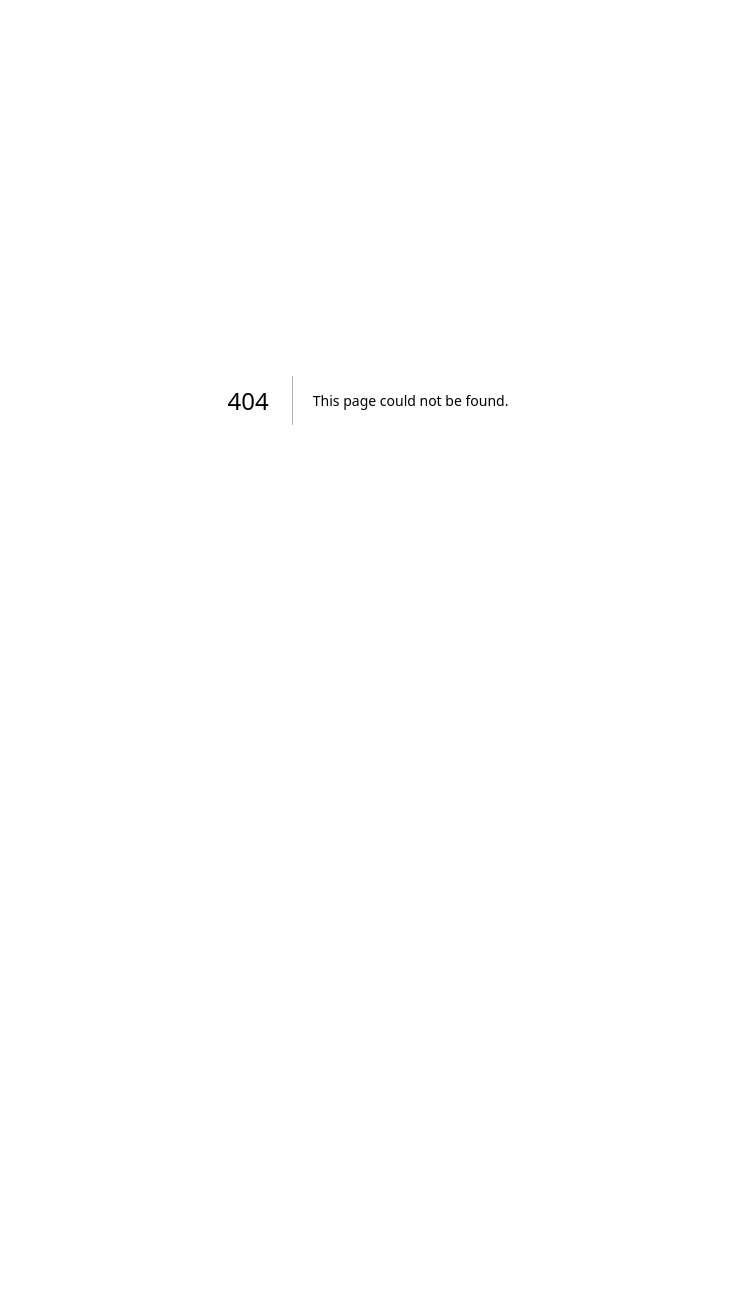
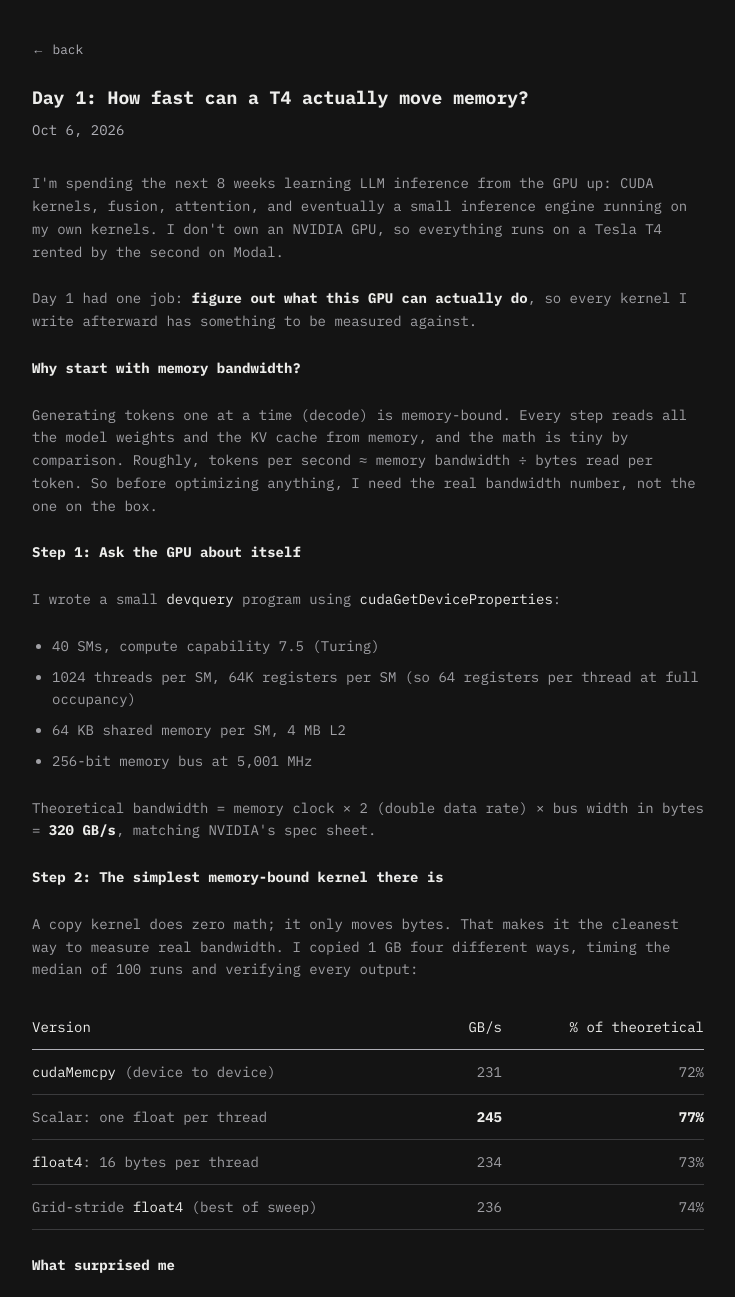
Before and after one commit to srirsatt/portfolio, a Next.js app: page /blog/t4-memory-bandwidth in a window 1280 px wide. Before the commit this address had no page. Shown: the top 1297 px of the page, without its empty margins (272-1007 px from the left). Before the commit the page ends 800 px from the top, so only its background shows below. Built offline with nearby package versions, Linux system fonts and the light colour scheme.

Commit message:
new cudainference blog post

```diff
--- a/package.json
+++ b/package.json
@@ -3,7 +3,7 @@
   "version": "0.1.0",
   "private": true,
   "scripts": {
-    "dev": "next dev",
+    "dev": "next dev --webpack",
     "build": "next build",
     "start": "next start",
     "lint": "eslint"
--- a/src/app/blog/page.tsx
+++ b/src/app/blog/page.tsx
@@ -5,6 +5,19 @@ export default function Blog() {
     <main className="builds-page">
       <div className="builds-shell">
         <h1 className="sr-only">Blog</h1>
+        <article className="mx-auto mb-10 max-w-2xl">
+          <time dateTime="2026-10-06" className="text-xs text-[var(--subtle)]">
+            Oct 6, 2026
+          </time>
+          <h2 className="mt-2 text-sm">
+            <Link href="/blog/t4-memory-bandwidth" className="underline underline-offset-4 transition-opacity hover:opacity-60">
+              Day 1: How fast can a T4 actually move memory?
+            </Link>
+          </h2>
+          <p className="mt-3 text-sm leading-relaxed text-[var(--muted)]">
+            Starting eight weeks of learning LLM inference from the GPU up by measuring real memory bandwidth on a Tesla T4.
+          </p>
+        </article>
         <article className="mx-auto max-w-2xl">
           <time dateTime="2026-10-03" className="text-xs text-[var(--subtle)]">
             Oct 3, 2026
--- /dev/null
+++ b/src/app/blog/t4-memory-bandwidth/page.tsx
@@ -0,0 +1,117 @@
+import type { Metadata } from "next";
+import Link from "next/link";
+
+export const metadata: Metadata = {
+  title: "Day 1: How fast can a T4 actually move memory? | Sriram Sattiraju",
+  description: "Measuring real memory bandwidth on a Tesla T4 with CUDA copy kernels: scalar, float4, grid-stride, and cudaMemcpy benchmarks.",
+};
+
+export default function T4MemoryBandwidth() {
+  return (
+    <main className="builds-page blog-post">
+      <article className="mx-auto w-full max-w-2xl">
+        <Link href="/blog" className="builds-back">← back</Link>
+        <header className="mb-8">
+          <h1 className="text-lg font-bold leading-relaxed">Day 1: How fast can a T4 actually move memory?</h1>
+          <time dateTime="2026-10-06" className="mt-2 block text-sm text-[var(--subtle)]">
+            Oct 6, 2026
+          </time>
+        </header>
+
+        <div className="space-y-6 text-sm leading-relaxed text-[var(--muted)] [&_code]:break-words [&_code]:text-[var(--foreground)] [&_h2]:font-bold [&_h2]:text-[var(--foreground)] [&_strong]:text-[var(--foreground)]">
+          <p>
+            I&apos;m spending the next 8 weeks learning LLM inference from the GPU up: CUDA kernels, fusion, attention, and eventually a small inference engine running on my own kernels. I don&apos;t own an NVIDIA GPU, so everything runs on a Tesla T4 rented by the second on Modal.
+          </p>
+          <p>
+            Day 1 had one job: <strong>figure out what this GPU can actually do</strong>, so every kernel I write afterward has something to be measured against.
+          </p>
+
+          <h2>Why start with memory bandwidth?</h2>
+          <p>
+            Generating tokens one at a time (decode) is memory-bound. Every step reads all the model weights and the KV cache from memory, and the math is tiny by comparison. Roughly, tokens per second ≈ memory bandwidth ÷ bytes read per token. So before optimizing anything, I need the real bandwidth number, not the one on the box.
+          </p>
+
+          <h2>Step 1: Ask the GPU about itself</h2>
+          <p>I wrote a small <code>devquery</code> program using <code>cudaGetDeviceProperties</code>:</p>
+          <ul className="list-disc space-y-2 pl-5">
+            <li>40 SMs, compute capability 7.5 (Turing)</li>
+            <li>1024 threads per SM, 64K registers per SM (so 64 registers per thread at full occupancy)</li>
+            <li>64 KB shared memory per SM, 4 MB L2</li>
+            <li>256-bit memory bus at 5,001 MHz</li>
+          </ul>
+          <p>
+            Theoretical bandwidth = memory clock × 2 (double data rate) × bus width in bytes = <strong>320 GB/s</strong>, matching NVIDIA&apos;s spec sheet.
+          </p>
+
+          <h2>Step 2: The simplest memory-bound kernel there is</h2>
+          <p>
+            A copy kernel does zero math; it only moves bytes. That makes it the cleanest way to measure real bandwidth. I copied 1 GB four different ways, timing the median of 100 runs and verifying every output:
+          </p>
+          <div className="overflow-x-auto">
+            <table className="w-full border-collapse text-xs sm:text-sm">
+              <caption className="sr-only">T4 memory copy bandwidth benchmarks</caption>
+              <thead className="text-[var(--foreground)]">
+                <tr className="border-b border-[var(--subtle)]">
+                  <th scope="col" className="py-3 pr-4 text-left font-medium">Version</th>
+                  <th scope="col" className="py-3 pr-4 text-right font-medium">GB/s</th>
+                  <th scope="col" className="py-3 text-right font-medium">% of theoretical</th>
+                </tr>
+              </thead>
+              <tbody>
+                <tr className="border-b border-[var(--subtle)]/25">
+                  <th scope="row" className="py-3 pr-4 text-left font-normal"><code>cudaMemcpy</code> (device to device)</th>
+                  <td className="py-3 pr-4 text-right tabular-nums">231</td>
+                  <td className="py-3 text-right tabular-nums">72%</td>
+                </tr>
+                <tr className="border-b border-[var(--subtle)]/25">
+                  <th scope="row" className="py-3 pr-4 text-left font-normal">Scalar: one float per thread</th>
+                  <td className="py-3 pr-4 text-right tabular-nums"><strong>245</strong></td>
+                  <td className="py-3 text-right tabular-nums"><strong>77%</strong></td>
+                </tr>
+                <tr className="border-b border-[var(--subtle)]/25">
+                  <th scope="row" className="py-3 pr-4 text-left font-normal"><code>float4</code>: 16 bytes per thread</th>
+                  <td className="py-3 pr-4 text-right tabular-nums">234</td>
+                  <td className="py-3 text-right tabular-nums">73%</td>
+                </tr>
+                <tr className="border-b border-[var(--subtle)]/25">
+                  <th scope="row" className="py-3 pr-4 text-left font-normal">Grid-stride <code>float4</code> (best of sweep)</th>
+                  <td className="py-3 pr-4 text-right tabular-nums">236</td>
+                  <td className="py-3 text-right tabular-nums">74%</td>
+                </tr>
+              </tbody>
+            </table>
+          </div>
+
+          <h2>What surprised me</h2>
+          <p>
+            <strong>1. Paper bandwidth isn&apos;t real bandwidth.</strong> The best I could get was 77% of the spec. GDDR6 never hits its theoretical number, and the T4&apos;s 70 W power cap holds it back further. So my real ceiling for this GPU is about 245 GB/s, not 320.
+          </p>
+          <p>
+            <strong>2. My naive kernel beat NVIDIA&apos;s <code>cudaMemcpy</code>.</strong> One thread per element, about a million blocks, 6% faster than the library call. <code>cudaMemcpy</code> has to handle any size and alignment; a dumb kernel with lots of parallelism doesn&apos;t.
+          </p>
+          <p>
+            <strong>3. Vectorizing made it slower.</strong> The standard advice is &quot;use <code>float4</code> loads&quot;: fewer instructions for the same bytes. Here it was consistently about 5% slower than scalar. I swapped the run order to rule out clock throttling, and the gap held. I don&apos;t know why yet. That&apos;s tomorrow&apos;s job in Nsight Compute.
+          </p>
+          <p>
+            <strong>4. You need fewer threads than I thought.</strong> I swept the grid-stride version from 1 to 32 blocks per SM, expecting low block counts to starve memory. Instead, 1 block per SM (about 10K threads) already hit 236 GB/s. The math (Little&apos;s law): to sustain about 240 GB/s with about 600 ns of memory latency, you need about 150 KB of loads in flight. 10,240 threads × 16 bytes ≈ 164 KB. Already enough. On an H100, with about 10× the bandwidth, that won&apos;t be true, and I want to rerun this sweep there later.
+          </p>
+
+          <h2>The bug of the day</h2>
+          <p>
+            My first grid-stride kernel hung forever. I&apos;d written the stride as <code>blockIdx.x * blockDim.x</code> instead of <code>gridDim.x * blockDim.x</code>. For block 0, that&apos;s a stride of zero, so <code>i += 0</code> and those threads never finish. A one-word bug, an infinite loop.
+          </p>
+
+          <h2>Next</h2>
+          <ul className="list-disc space-y-2 pl-5">
+            <li>Measure peak FP32 compute with an FMA microbenchmark (and see how badly one accumulator does vs eight)</li>
+            <li>Profile scalar vs <code>float4</code> to explain the slowdown</li>
+            <li>Build the full roofline sheet for the T4</li>
+          </ul>
+          <p className="text-[var(--foreground)]">
+            Code: <a href="https://github.com/srirsatt/CUDAinference" className="underline underline-offset-4 hover:opacity-60">CUDAinference</a>
+          </p>
+        </div>
+      </article>
+    </main>
+  );
+}
```
